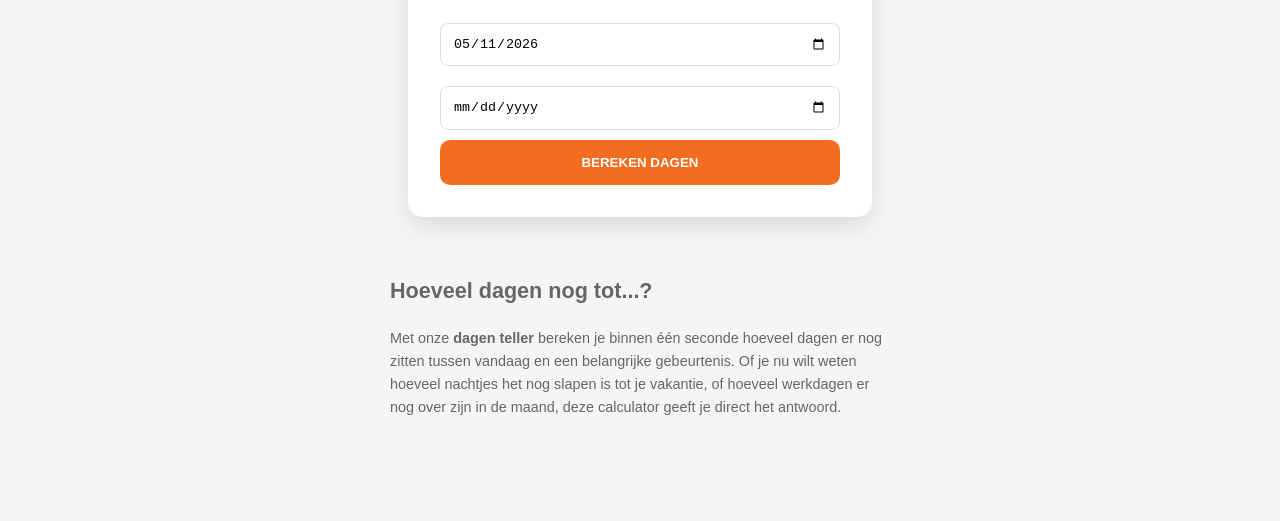
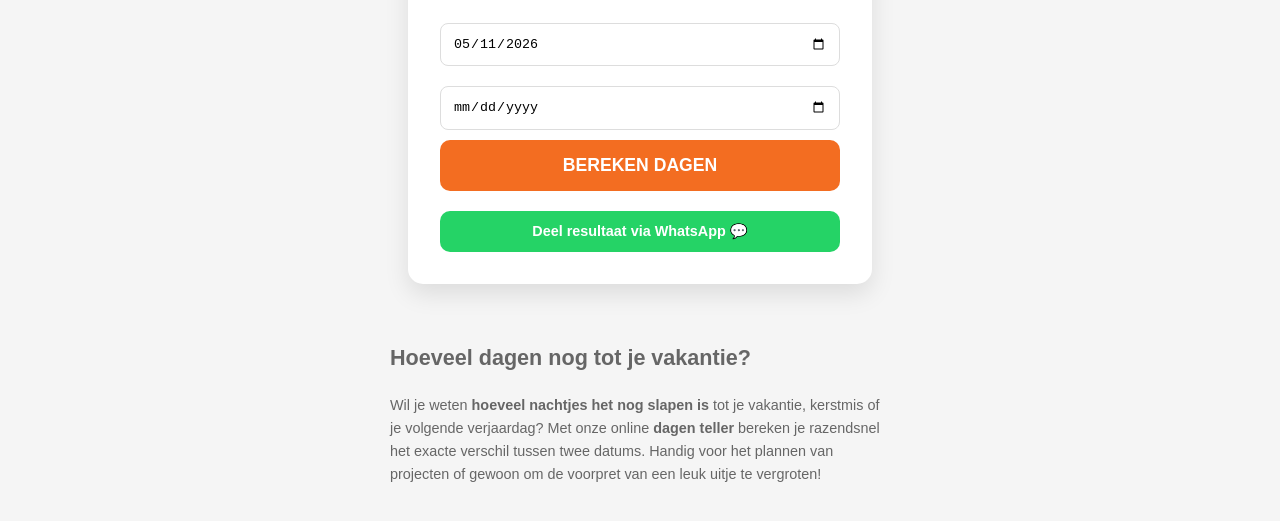
Before and after one commit to RandomRadar/wat-eten-we, a plain HTML site: page teller.html in a window 1280 px wide. Shown: the part 241-762 px from the top of the page. Drawn offline with Linux system fonts and the light colour scheme.

Commit message:
Update teller.html

```diff
--- a/teller.html
+++ b/teller.html
@@ -3,18 +3,19 @@
 <head>
     <meta charset="UTF-8">
     <meta name="viewport" content="width=device-width, initial-scale=1.0">
-    <title>Dagen Teller | Bereken het aantal dagen tussen data - RandomRadar</title>
-    <meta name="description" content="Eenvoudig dagen tellen tussen twee datums. Bereken hoeveel dagen het nog is tot je vakantie, Kerstmis of je verjaardag.">
+    <title>Dagen Teller | Hoeveel dagen tot mijn vakantie? - RandomRadar</title>
+    <meta name="description" content="Bereken eenvoudig het aantal dagen tussen twee datums. Perfect voor het aftellen naar je vakantie, kerstmis of een verjaardag.">
     <style>
-        :root { --primary: #f36d21; --dark: #2c3e50; }
-        body { font-family: sans-serif; background: #f5f5f5; margin: 0; display: flex; flex-direction: column; align-items: center; min-height: 100vh; }
+        :root { --primary: #f36d21; --dark: #2c3e50; --whatsapp: #25D366; }
+        body { font-family: sans-serif; background: #f5f5f5; margin: 0; display: flex; flex-direction: column; align-items: center; min-height: 100vh; color: #333; }
         nav { background: white; width: 100%; padding: 15px 0; box-shadow: 0 2px 5px rgba(0,0,0,0.1); display: flex; justify-content: center; gap: 15px; position: sticky; top: 0; z-index: 100; }
         nav a { text-decoration: none; color: var(--dark); font-weight: bold; font-size: 0.85rem; padding: 8px 12px; border-radius: 5px; }
         nav a.active { background: var(--primary); color: white; }
         .card { background: white; padding: 2rem; border-radius: 15px; box-shadow: 0 10px 25px rgba(0,0,0,0.1); text-align: center; max-width: 400px; width: 90%; margin-top: 40px; border-top: 5px solid var(--primary); }
         input { width: 100%; padding: 12px; margin: 10px 0; border: 1px solid #ddd; border-radius: 8px; box-sizing: border-box; }
-        button { background: var(--primary); color: white; border: none; padding: 15px; border-radius: 10px; cursor: pointer; width: 100%; font-weight: bold; }
+        button { background: var(--primary); color: white; border: none; padding: 15px; border-radius: 10px; cursor: pointer; width: 100%; font-weight: bold; font-size: 1.1rem; }
         .res { margin-top: 20px; font-size: 1.2rem; font-weight: bold; color: var(--primary); display: none; background: #fff8f4; padding: 15px; border-radius: 10px; }
+        .whatsapp-btn { margin-top: 20px; background: var(--whatsapp); color: white; padding: 12px; font-size: 0.9rem; cursor: pointer; border-radius: 10px; border: none; width: 100%; font-weight: bold; }
         .seo-content { max-width: 500px; width: 90%; margin: 40px 0; line-height: 1.6; font-size: 0.9rem; color: #666; }
     </style>
 </head>
@@ -31,10 +32,11 @@
     <input type="date" id="eind">
     <button onclick="reken()">BEREKEN DAGEN</button>
     <div id="out" class="res"></div>
+    <button class="whatsapp-btn" onclick="shareWhatsApp()">Deel resultaat via WhatsApp 💬</button>
 </div>
 <div class="seo-content">
-    <h2>Hoeveel dagen nog tot...?</h2>
-    <p>Met onze <strong>dagen teller</strong> bereken je binnen één seconde hoeveel dagen er nog zitten tussen vandaag en een belangrijke gebeurtenis. Of je nu wilt weten hoeveel nachtjes het nog slapen is tot je vakantie, of hoeveel werkdagen er nog over zijn in de maand, deze calculator geeft je direct het antwoord.</p>
+    <h2>Hoeveel dagen nog tot je vakantie?</h2>
+    <p>Wil je weten <strong>hoeveel nachtjes het nog slapen is</strong> tot je vakantie, kerstmis of je volgende verjaardag? Met onze online <strong>dagen teller</strong> bereken je razendsnel het exacte verschil tussen twee datums. Handig voor het plannen van projecten of gewoon om de voorpret van een leuk uitje te vergroten!</p>
 </div>
 <script>
     document.getElementById('start').valueAsDate = new Date();
@@ -47,6 +49,10 @@
         out.innerText = "Nog " + diff + " dagen te gaan!";
         out.style.display = 'block';
     }
+    function shareWhatsApp() {
+        const text = "Ik heb berekend hoeveel dagen het nog is! Check het hier: " + window.location.href;
+        window.open("https://wa.me/?text=" + encodeURIComponent(text));
+    }
 </script>
 </body>
 </html>
```
